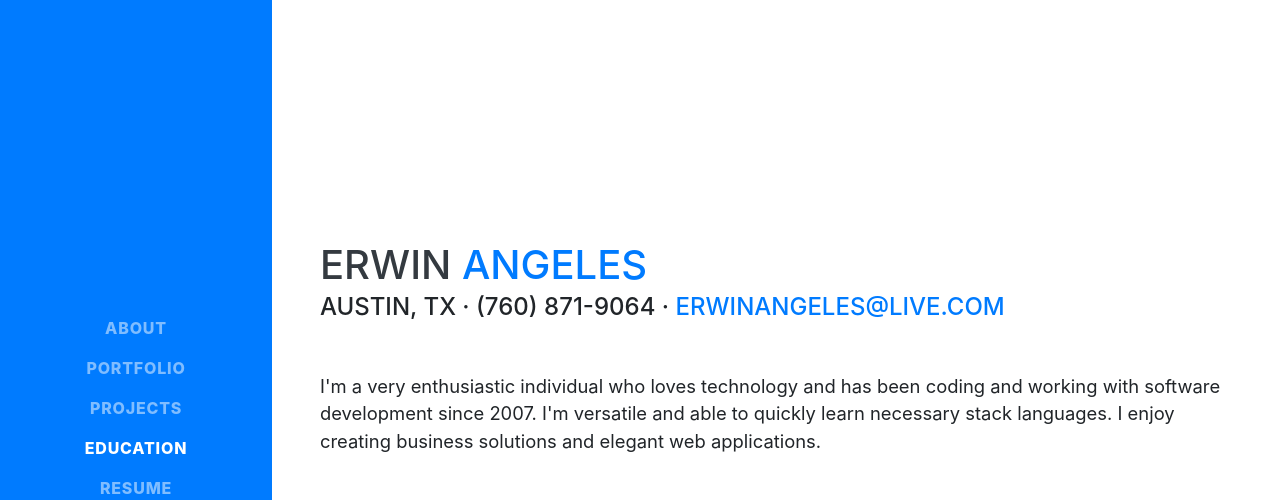
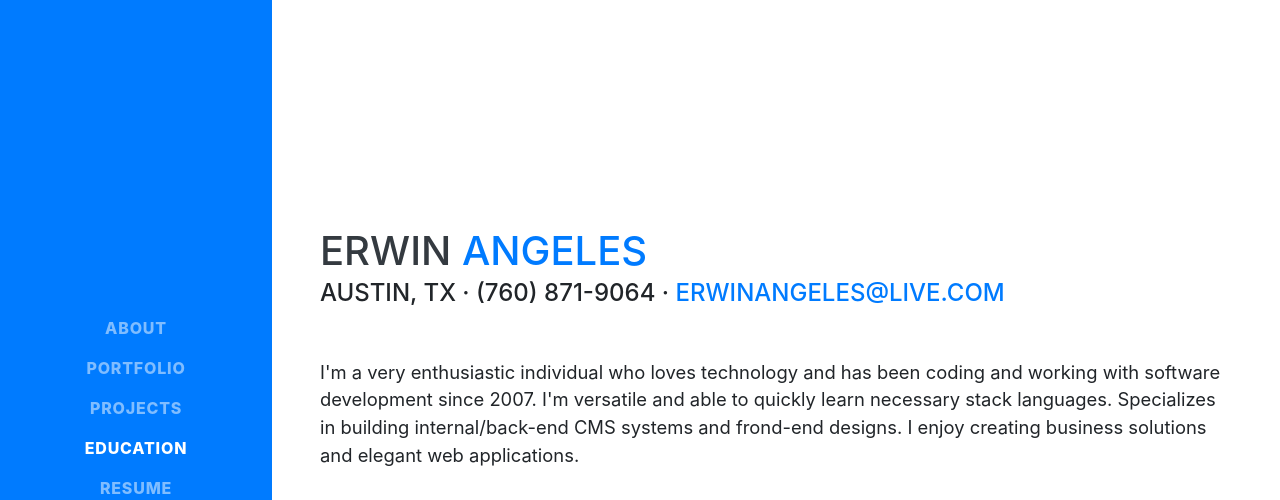
Before and after one commit to erwinangeles/erwinangeles.github.io, a website with bundled scripts: page index.html in a window 1280 px wide. Shown: the top 500 px of the page. Built offline with nearby package versions, Linux system fonts and the light colour scheme; a web font is replaced by a local one.

Commit message:
new images

```diff
--- a/index.html
+++ b/index.html
@@ -66,7 +66,7 @@
         <div class="subheading mb-5">Austin, TX · (760) 871-9064 ·
           <a href="mailto:erwinangeles@live.com">erwinangeles@live.com</a>
         </div>
-        <p class="lead mb-5">I'm a very enthusiastic individual who loves technology and has been coding and working with software development since 2007. I'm versatile and able to quickly learn necessary stack languages. I enjoy creating business solutions and elegant web applications. </p>
+        <p class="lead mb-5">I'm a very enthusiastic individual who loves technology and has been coding and working with software development since 2007. I'm versatile and able to quickly learn necessary stack languages. Specializes in building internal/back-end CMS systems and frond-end designs. I enjoy creating business solutions and elegant web applications. </p>
         <div class="social-icons">
           <a href="https://www.linkedin.com/in/erwin-angeles/" target="_blank" title="LinkedIn">
             <i class="fab fa-linkedin-in"></i>
```
Also changed, not shown: img/tinabfit copy.png (deleted), img/tinabfit.png, 3 other files.
